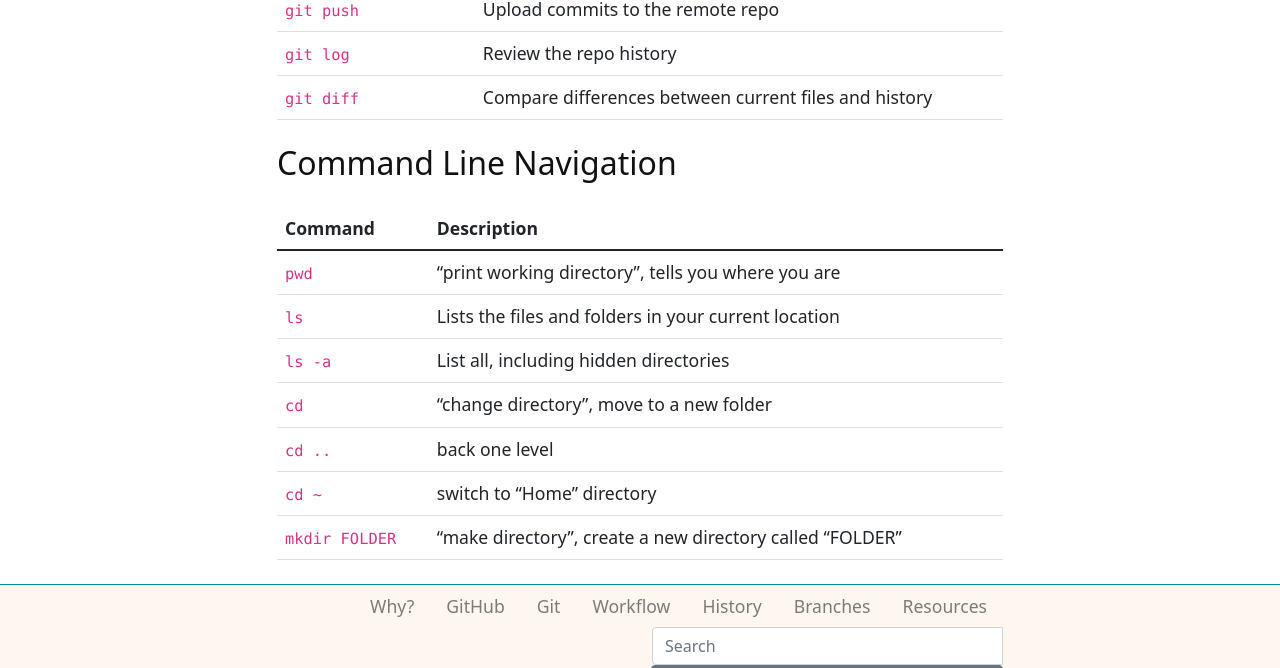
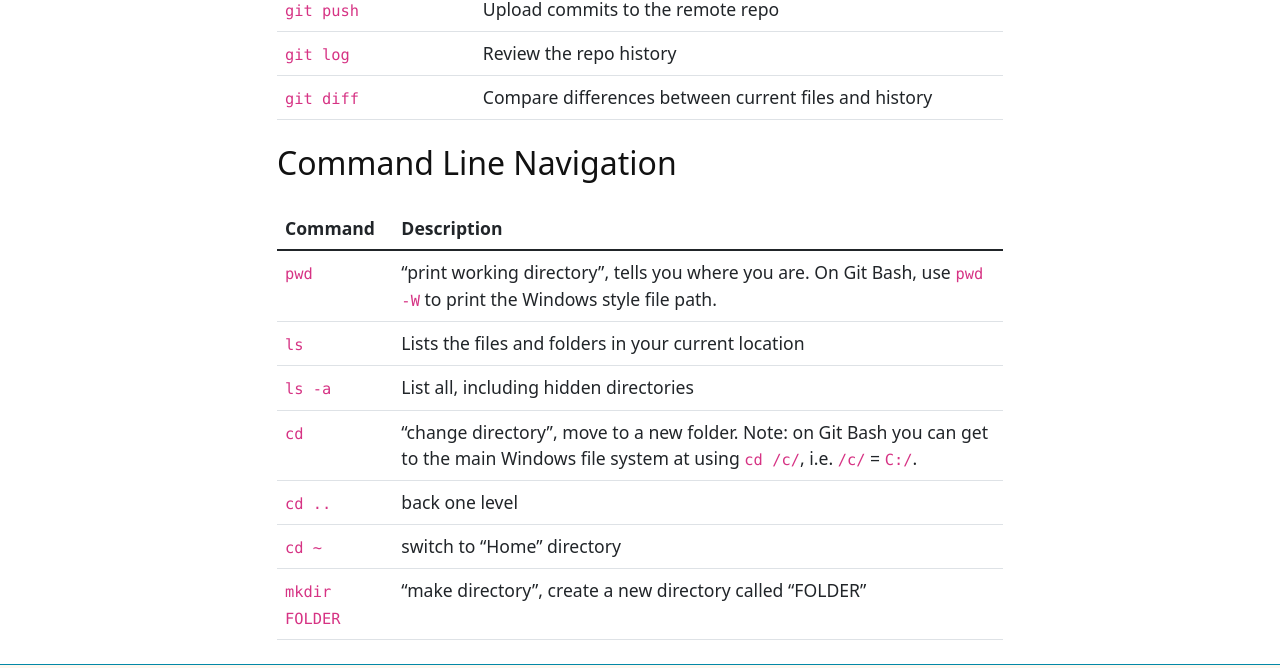
Before and after one commit to evanwill/get-git-b, a Jekyll site: the page built from content/cheatsheet.md, in a window 1280 px wide and 900 px high, scrolled down 755 px, cut to the strip 0-668 px from the top of the window. Built offline with Jekyll 4.4.1, drawn with Linux system fonts in a browser that asks for light colours; comment, search, counter and statistics services are not loaded.

Commit message:
add git bash notes

```diff
--- a/content/cheatsheet.md
+++ b/content/cheatsheet.md
@@ -22,10 +22,10 @@ title: Get Git Cheatsheet
 
 | Command | Description |
 | :- | :-
-| `pwd` | "print working directory", tells you where you are |
-| `ls` | Lists the files and folders in your current  location |
+| `pwd` | "print working directory", tells you where you are. On Git Bash, use `pwd -W` to print the Windows style file path. |
+| `ls` | Lists the files and folders in your current location |
 | `ls -a` | List all, including hidden directories |
-| `cd` | "change directory", move to a new folder |
+| `cd` | "change directory", move to a new folder. Note: on Git Bash you can get to the main Windows file system at using `cd /c/`, i.e. `/c/` = `C:/`. |
 | `cd ..` | back one level |
 | `cd ~` | switch to "Home" directory |
 | `mkdir FOLDER` | "make directory", create a new directory called "FOLDER" |
```
